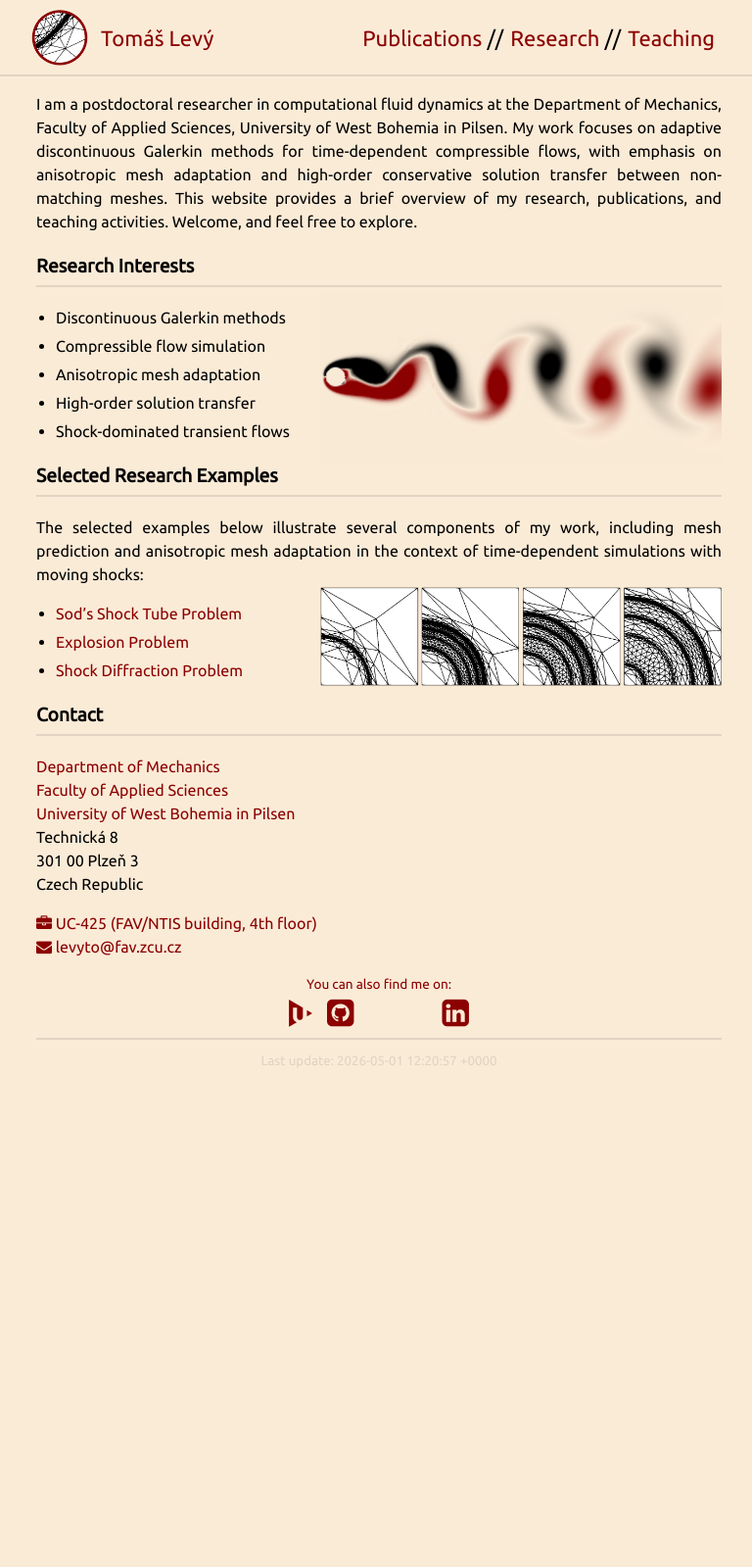
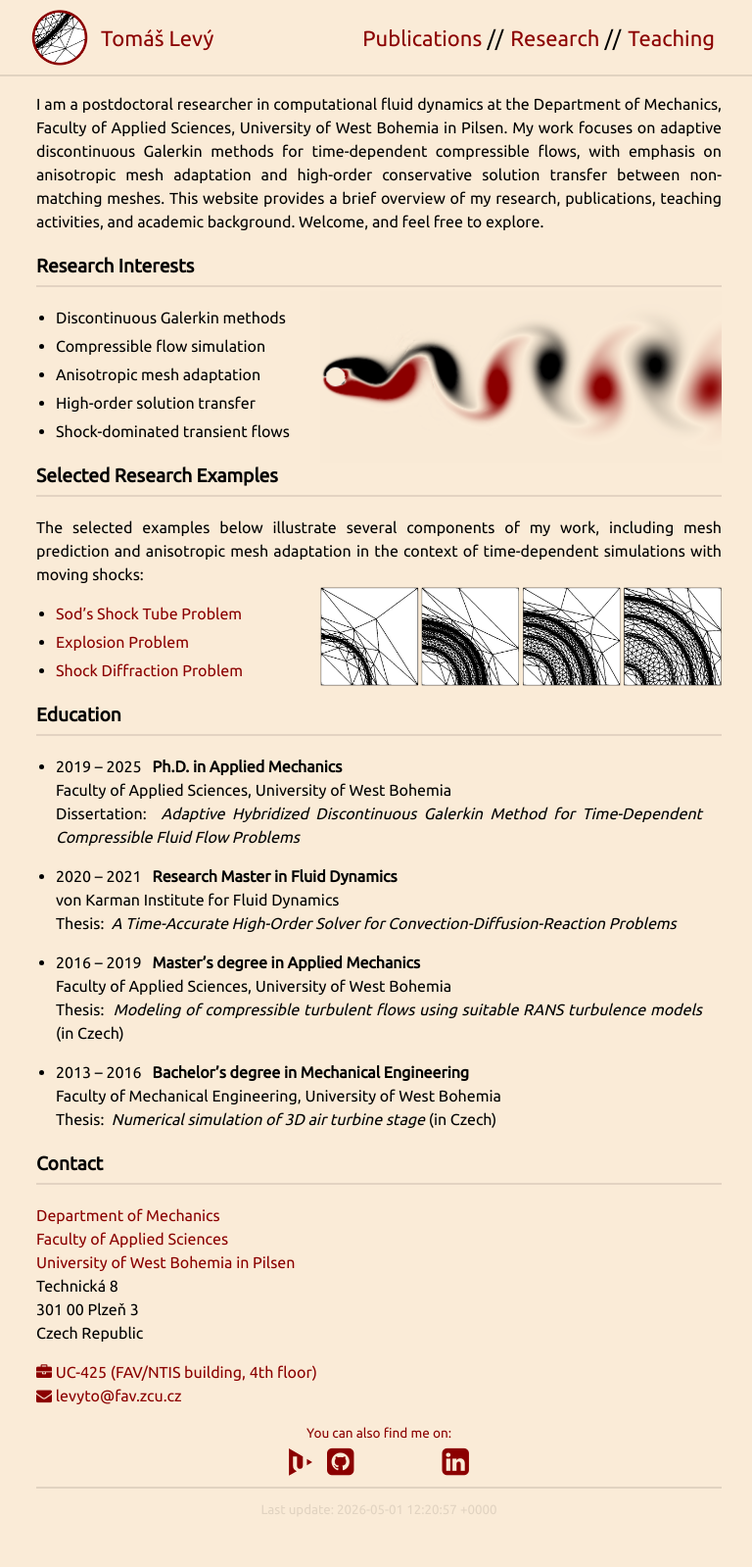
Before and after one commit to levyto/levyto.github.io, a Jekyll site: the page built from index.md, in a window 1280 px wide. Shown: the whole page at 98% size, without its empty margins (253-1021 px from the left). Built offline with Jekyll 4.4.1, drawn with Linux system fonts in a browser that asks for light colours; nearby versions of some CDN libraries; a style sheet for code colours, icons or effects is not loaded; before the commit the page ends 1141 px from its top, so only the background shows below that.

Commit message:
Added education to main and theses to publications

```diff
--- a/index.md
+++ b/index.md
@@ -8,7 +8,7 @@ layout: default
 <!-- <img src="{{ '/figs/vonkarman.png' | relative_url }}" style="width: 300px; float: right; margin: 0 0 1rem 1rem;"> -->
 
 
-I am a postdoctoral researcher in computational fluid dynamics at the Department of Mechanics, Faculty of Applied Sciences, University of West Bohemia in Pilsen. My work focuses on adaptive discontinuous Galerkin methods for time-dependent compressible flows, with emphasis on anisotropic mesh adaptation and high-order conservative solution transfer between non-matching meshes. This website provides a brief overview of my research, publications, and teaching activities. Welcome, and feel free to explore.
+I am a postdoctoral researcher in computational fluid dynamics at the Department of Mechanics, Faculty of Applied Sciences, University of West Bohemia in Pilsen. My work focuses on adaptive discontinuous Galerkin methods for time-dependent compressible flows, with emphasis on anisotropic mesh adaptation and high-order conservative solution transfer between non-matching meshes. This website provides a brief overview of my research, publications, teaching activities, and academic background. Welcome, and feel free to explore.
 
 ### Research Interests
 
@@ -37,18 +37,31 @@ The selected examples below illustrate several components of my work, including
 - [Explosion Problem]({{ '/pages/research/explosion' | relative_url }})
 - [Shock Diffraction Problem]({{ '/pages/research/shockdiffraction' | relative_url }})
 
+### Education
+
+- 2019 – 2025&nbsp;&nbsp;&nbsp;**Ph.D. in Applied Mechanics**
+  Faculty of Applied Sciences, University of West Bohemia
+  Dissertation:&nbsp;&nbsp;*Adaptive Hybridized Discontinuous Galerkin Method for Time-Dependent Compressible Fluid Flow Problems*
+
+- 2020 – 2021&nbsp;&nbsp;&nbsp;**Research Master in Fluid Dynamics**
+  von Karman Institute for Fluid Dynamics
+  Thesis:&nbsp;&nbsp;*A Time-Accurate High-Order Solver for Convection-Diffusion-Reaction Problems*
+
+- 2016 – 2019&nbsp;&nbsp;&nbsp;**Master's degree in Applied Mechanics**
+  Faculty of Applied Sciences, University of West Bohemia
+  Thesis:&nbsp;&nbsp;*Modeling of compressible turbulent flows using suitable RANS turbulence models* (in Czech)
+
+- 2013 – 2016&nbsp;&nbsp;&nbsp;**Bachelor's degree in Mechanical Engineering**
+  Faculty of Mechanical Engineering, University of West Bohemia
+  Thesis:&nbsp;&nbsp;*Numerical simulation of 3D air turbine stage* (in Czech)
+
 ### Contact
 
 [Department of Mechanics](https://www.kme.zcu.cz/en/)
-<br>
 [Faculty of Applied Sciences](https://www.fav.zcu.cz/en/)
-<br>
 [University of West Bohemia in Pilsen](https://www.zcu.cz/en/)
-<br>
 Technická 8
-<br>
 301 00 Plzeň 3
-<br>
 Czech Republic
 
 [<i class="fa fa-briefcase fa-1x"></i> UC-425 (FAV/NTIS building, 4th floor)](https://maps.app.goo.gl/WtZb6NePQ6JaTNGf7)
```
Also changed, not shown: _data/publications.yml (+36 -1 lines), pages/publications.md (+1 -1 lines).
